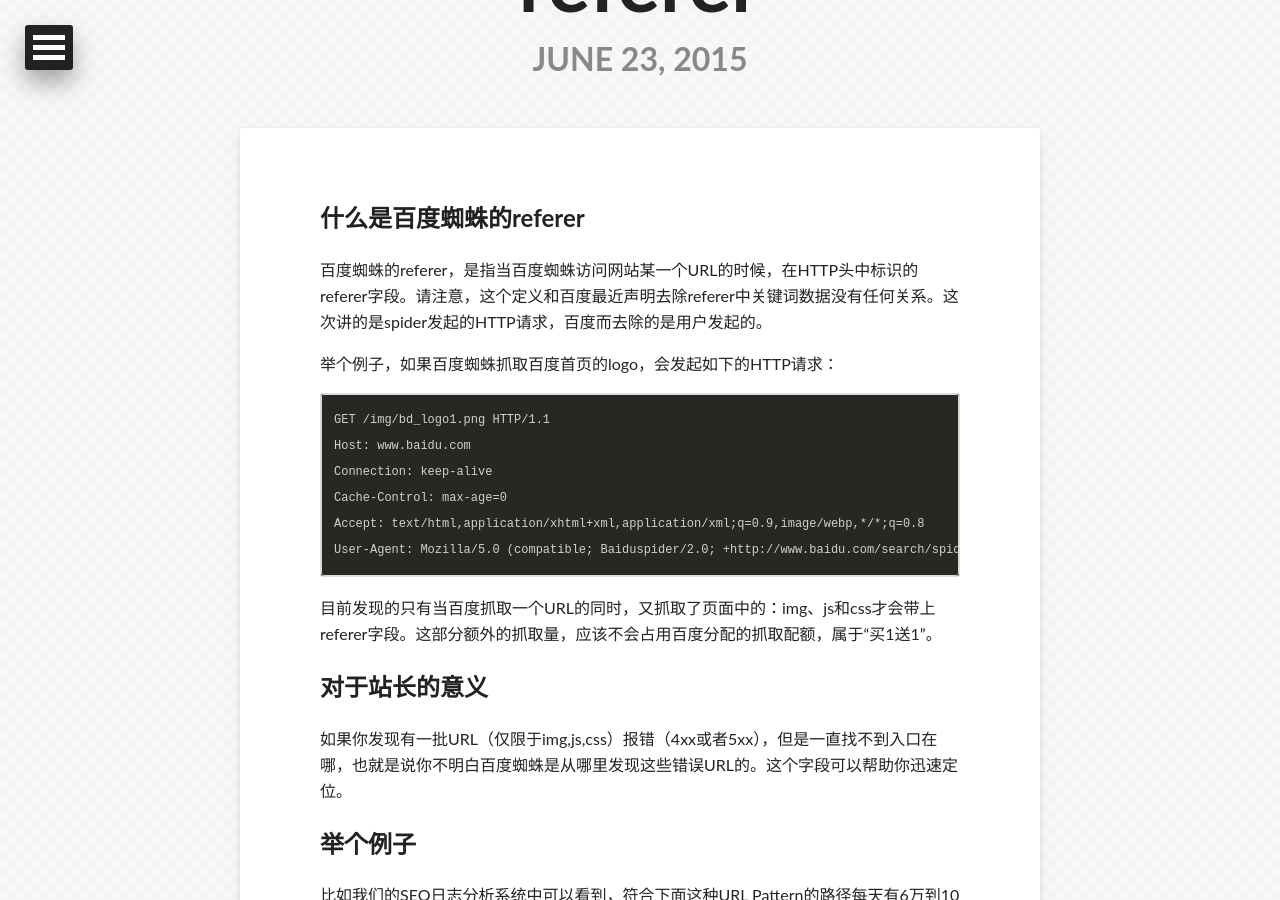
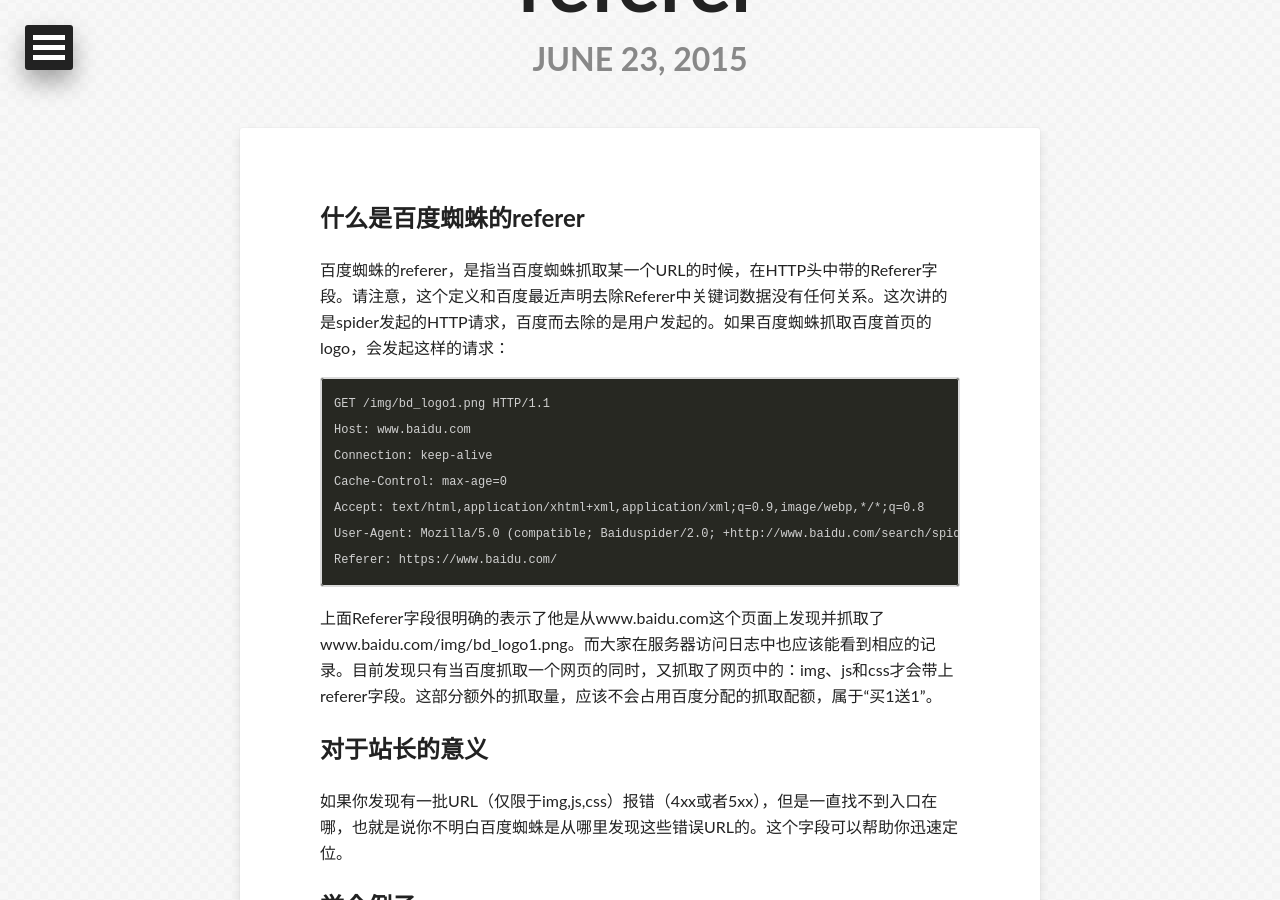
Before and after one commit to apyixiang/apyixiang.github.io, a Jekyll site: the page built from _posts/2015-06-23-baidu-spider-referrer.markdown, in a window 1280 px wide and 900 px high, scrolled down 213 px. Built offline with Jekyll 4.4.1, drawn with Linux system fonts in a browser that asks for light colours; some web fonts are replaced; Markdown is read by kramdown in place of the engine named in the settings; comment, search, counter and statistics services are not loaded.

Commit message:
small changes

````diff
--- a/_posts/2015-06-23-baidu-spider-referrer.markdown
+++ b/_posts/2015-06-23-baidu-spider-referrer.markdown
@@ -11,9 +11,7 @@ tags: [SEO,referer,spider,baidu]
 什么是百度蜘蛛的referer
 ------------------
 
-百度蜘蛛的referer，是指当百度蜘蛛访问网站某一个URL的时候，在HTTP头中标识的referer字段。请注意，这个定义和百度最近声明去除referer中关键词数据没有任何关系。这次讲的是spider发起的HTTP请求，百度而去除的是用户发起的。
-
-举个例子，如果百度蜘蛛抓取百度首页的logo，会发起如下的HTTP请求：
+百度蜘蛛的referer，是指当百度蜘蛛抓取某一个URL的时候，在HTTP头中带的Referer字段。请注意，这个定义和百度最近声明去除Referer中关键词数据没有任何关系。这次讲的是spider发起的HTTP请求，百度而去除的是用户发起的。如果百度蜘蛛抓取百度首页的logo，会发起这样的请求：
 
 ```
 GET /img/bd_logo1.png HTTP/1.1
@@ -22,9 +20,10 @@ Connection: keep-alive
 Cache-Control: max-age=0
 Accept: text/html,application/xhtml+xml,application/xml;q=0.9,image/webp,*/*;q=0.8
 User-Agent: Mozilla/5.0 (compatible; Baiduspider/2.0; +http://www.baidu.com/search/spider.html
+Referer: https://www.baidu.com/
 ```
 
-目前发现的只有当百度抓取一个URL的同时，又抓取了页面中的：img、js和css才会带上referer字段。这部分额外的抓取量，应该不会占用百度分配的抓取配额，属于“买1送1”。
+上面Referer字段很明确的表示了他是从www.baidu.com这个页面上发现并抓取了www.baidu.com/img/bd_logo1.png。而大家在服务器访问日志中也应该能看到相应的记录。目前发现只有当百度抓取一个网页的同时，又抓取了网页中的：img、js和css才会带上referer字段。这部分额外的抓取量，应该不会占用百度分配的抓取配额，属于“买1送1”。
 
 对于站长的意义
 ---------------
````
